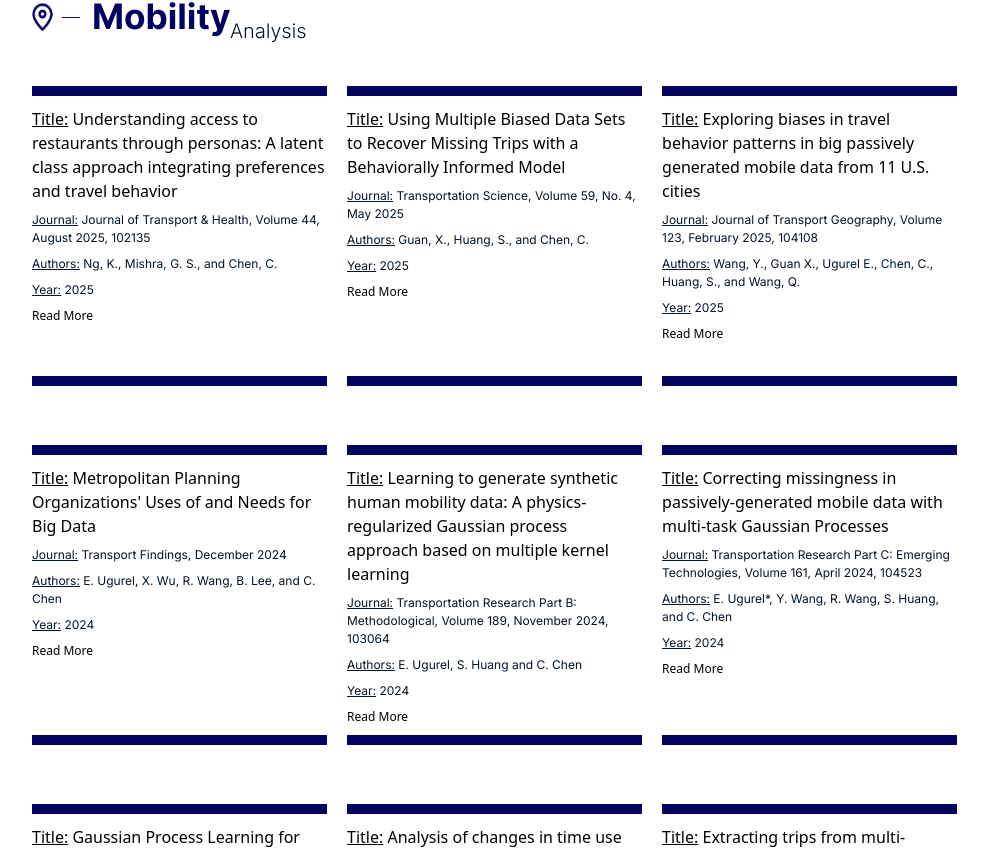
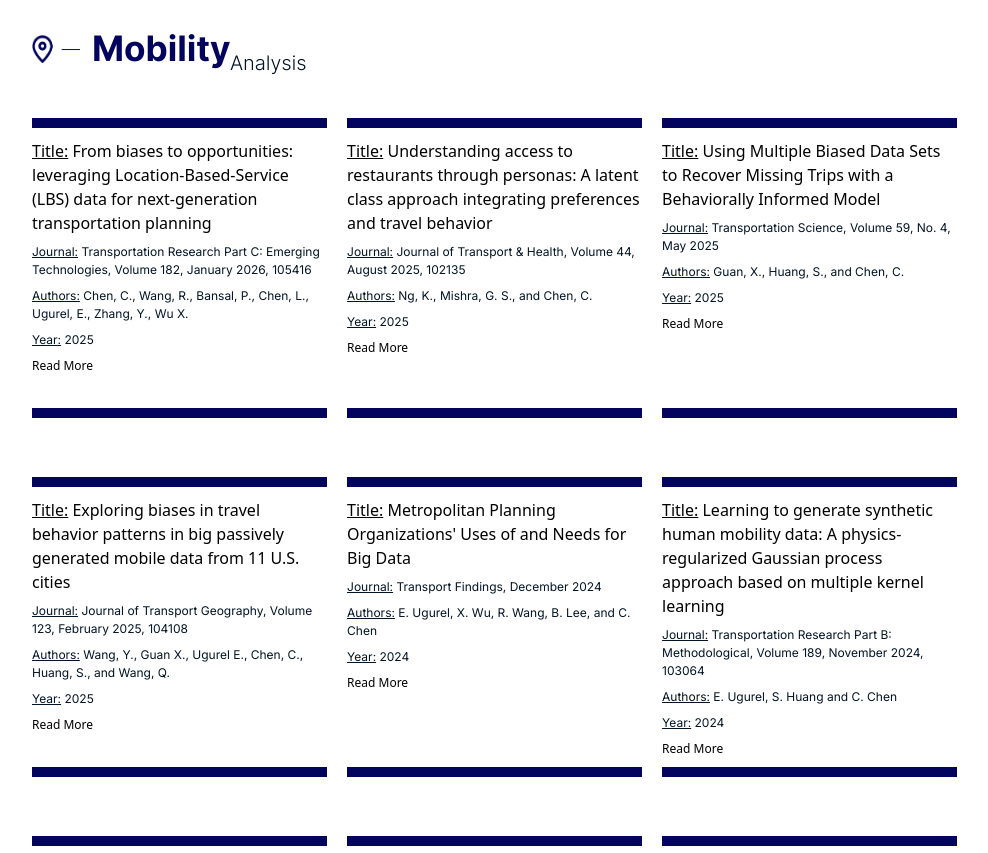
Before and after one commit to UW-THINKlab/think-lab, a React (Create React App) app: page /#/publications in a window 1280 px wide. Shown: the part 2572-3425 px from the top of the page, without its empty margins (80-1068 px from the left). Built offline with nearby package versions, Linux system fonts and the light colour scheme.

Commit message:
update publications

```diff
--- a/package.json
+++ b/package.json
@@ -7,9 +7,9 @@
     "@testing-library/jest-dom": "^5.17.0",
     "@testing-library/react": "^13.4.0",
     "@testing-library/user-event": "^13.5.0",
-    "bootstrap": "^5.3.2",
+    "bootstrap": "^5.3.8",
     "react": "^18.2.0",
-    "react-bootstrap": "^2.9.0",
+    "react-bootstrap": "^2.10.10",
     "react-dom": "^18.2.0",
     "react-scripts": "5.0.1",
     "react-table": "^7.8.0",
@@ -44,6 +44,6 @@
   "devDependencies": {
     "gh-pages": "^6.0.0",
     "react-router-dom": "^6.15.0",
-    "tailwindcss": "^3.3.3"
+    "tailwindcss": "^3.4.19"
   }
 }
--- a/src/App.css
+++ b/src/App.css
@@ -44,3 +44,15 @@ p {
   font-weight: 400;
   color: var(--color-tex-dark);
 }
+
+/* Prevent content from hiding under fixed navbar */
+body {
+  padding-top: 1rem; /* 80px - adjust if your navbar is taller */
+}
+
+/* Optional: slightly more on larger screens if needed */
+@media (min-width: 768px) {
+  body {
+    padding-top: 2rem; /* 96px */
+  }
+}
--- a/src/MOBILITY_PUBLICATIONS.json
+++ b/src/MOBILITY_PUBLICATIONS.json
@@ -1,4 +1,11 @@
 [
+  {
+    "title": "From biases to opportunities: leveraging Location-Based-Service (LBS) data for next-generation transportation planning",
+    "journal": "Transportation Research Part C: Emerging Technologies, Volume 182, January 2026, 105416",
+    "author": "Chen, C., Wang, R., Bansal, P., Chen, L., Ugurel, E., Zhang, Y., Wu X.",
+    "year": "2025",
+    "link": "https://doi.org/10.1016/j.trc.2025.105416"
+  },
   {
     "title": "Understanding access to restaurants through personas: A latent class approach integrating preferences and travel behavior",
     "journal": "Journal of Transport & Health, Volume 44, August 2025, 102135",
```
Also changed, not shown: 1 other file (tests, documents, lock files or other folders).
